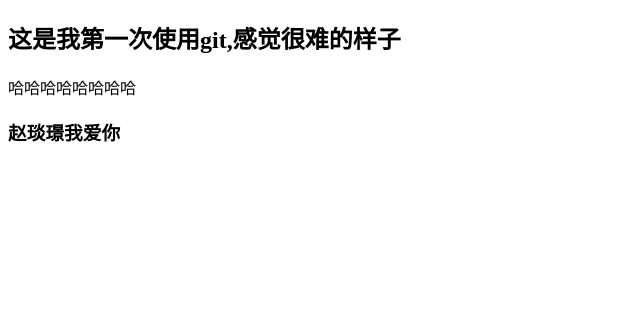
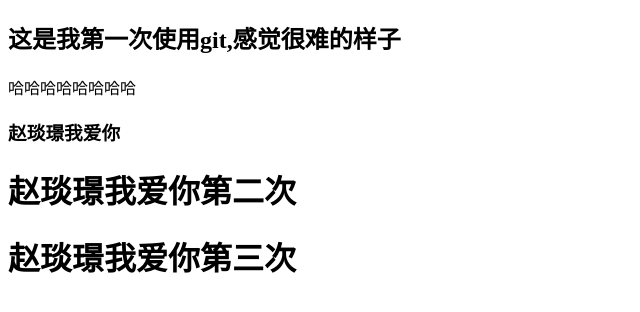
Before and after one commit to Googleccc/h5git, a plain HTML site: page viws/git.html in a window 1280 px wide. Shown: the whole page, without its empty margins (0-640 px from the left). Drawn offline with Linux system fonts and the light colour scheme.

Commit message:
这是我又一次修改

```diff
--- a/viws/git.html
+++ b/viws/git.html
@@ -8,5 +8,7 @@
 	<h2>这是我第一次使用git,感觉很难的样子</h2>
 	<p>哈哈哈哈哈哈哈哈</p>
 	<h3>赵琰璟我爱你</h3>
+	<h1>赵琰璟我爱你第二次</h1>
+	<h1>赵琰璟我爱你第三次</h1>
 </body>
 </html>
```
